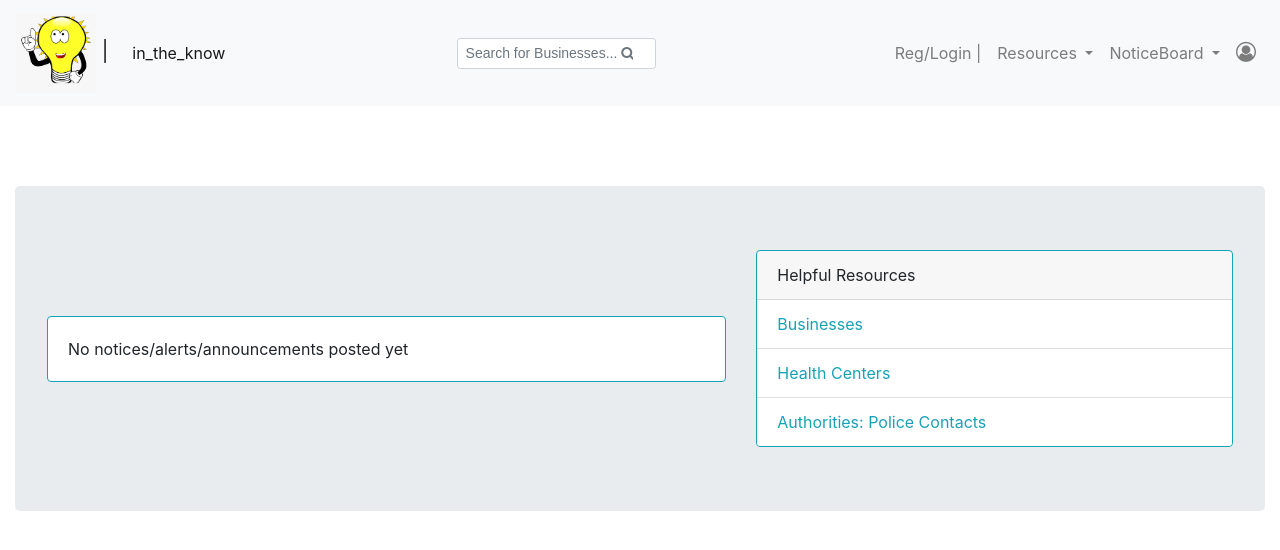
After one commit to rknyra/in-the-know, a Django app: page /notices/ in a window 1280 px wide. The commit adds this page. Shown: the top 550 px of the page. Run offline with Django 3.2, Linux system fonts and the light colour scheme; data that the repository does not hold is empty; some libraries are stand-ins or nearby versions.

Commit message:
create the notices page where users can view the neighborhood notices that have been posted

```diff
--- a/itk_app/admin.py
+++ b/itk_app/admin.py
@@ -1,8 +1,9 @@
 from django.contrib import admin
 from django.contrib.auth.models import User
-from .models import Neighborhood, Profile, Business
+from .models import Neighborhood, Profile, Business, Notice
 
 #registering the models
 admin.site.register(Neighborhood)
 admin.site.register(Profile)
 admin.site.register(Business)
+admin.site.register(Notice)
--- /dev/null
+++ b/itk_app/templates/itk_pages/notices.html
@@ -0,0 +1,62 @@
+{% extends 'itk_pages/base.html'%}
+{% load bootstrap4 %}
+
+
+{% block content %}
+{{ block.super }}
+
+<div class="container-fluid topBuffer">
+    <div class="jumbotron">
+        <div class="row">
+
+            <!-- ============== start of notices div ================== -->
+            {% if notices %}
+            {% for notice in notices %}
+
+            <div class="col-xs-6 col-sm-7 col-md-7 col-lg-7">
+
+                <div class="card border-info slightOpaicty mb-3">
+                    <div class="card-header"> Posted on: {{ notice.post_date }}</div>
+                        <div class="card-body">
+                            <h5 class="card-title"> {{ notice.notice_title }} </h5>
+                            <img class="card-img-top" src="{{ notice.notice_pic.cdn_url }}" alt="Notice Image">
+                            <p class="card-text"> {{ notice.notice_details }} </p>
+                            <p class="card-text"> Posted by: {{ notice.user }} </p>
+                        </div>
+                </div>
+            </div>
+            {% endfor %}
+
+            {% else %}
+
+             <div class="col-xs-6 col-sm-7 col-md-7 col-lg-7 align-self-center">
+                <div class="card border-info slightOpaicty">
+                 <div class="card-body"> No notices/alerts/announcements posted yet </div>
+                </div>
+            </div>
+
+           {% endif %}
+
+            <!-- ============== end of notices div ================== -->
+
+
+            <!-- ============== start of resources-links div ================== -->
+            <div class="col-xs-6 col-sm-5 col-md-5 col-lg-5">
+                <div class="card border-info slightOpaicty">
+                 <div class="card-header"> Helpful Resources </div>
+                    <ul class="list-group text-info list-group-flush">
+                        <li class="list-group-item"> Businesses </li>
+                        <li class="list-group-item"> Health Centers </li>
+                        <li class="list-group-item"> Authorities: Police Contacts </li>
+                    </ul>
+                </div>
+            </div>
+
+            <!-- ============== end of resources-links div ================== -->
+
+
+        </div> <!-- end of row -->
+    </div> <!-- jumbotron ends here -->
+</div> <!-- container ends here -->
+
+{% endblock %}
--- a/itk_app/templates/navbar.html
+++ b/itk_app/templates/navbar.html
@@ -40,7 +40,7 @@
           NoticeBoard
         </a>
         <div class="dropdown-menu" aria-labelledby="navbarDropdown2">
-          <a class="dropdown-item" href="#">View Notices</a>
+          <a class="dropdown-item" href="/notices">View Notices</a>
           <div class="dropdown-divider"></div>
           <a class="dropdown-item" href="/share-notice">Share Notice</a>
         </div>
--- a/itk_app/urls.py
+++ b/itk_app/urls.py
@@ -7,6 +7,5 @@ urlpatterns = [
     path('my-profile/',views.myProfile,name='my_profile'),
     path('update-profile/',views.updateProfile,name='update_profile'),
     path('share-notice/',views.shareNotice,name='share_notice'),
-
-
+    path('notices/',views.viewNotices,name='view_notices'),
 ]
--- a/itk_app/views.py
+++ b/itk_app/views.py
@@ -5,17 +5,17 @@ from django.contrib.auth.models import User
 
 
 #landing/index page
-
 def index(request):
 
     return render(request,'index.html', locals())
+
 
 #profilePage
 def myProfile(request):
     userProfile = Profile.objects.all()
 
+    return render(request, 'itk_pages/profile.html', locals())
 
-    return render(request, 'itk_pages/profile.html', locals())
 
 #updateProfile
 def updateProfile(request):
@@ -33,6 +33,7 @@ def updateProfile(request):
 
     return render(request, 'itk_pages/update_profile.html', locals())
 
+
 #share a notice
 def shareNotice(request):
     form = ShareNoticeForm()
@@ -45,7 +46,14 @@ def shareNotice(request):
             announcement = form.save(commit=False)
             announcement.user = request.user
             announcement.save()
-        return redirect('notices')
+        return redirect('view_notices')
     else:
         form = ShareNoticeForm()
         return render(request, 'itk_pages/share_notice.html', locals())
+
+
+#view notices/alerts/announcements
+def viewNotices(request):
+    notices=Notice.objects.all()
+
+    return render(request,'itk_pages/notices.html', locals())
```
Also changed, not shown: itk_app/models.py (+6 -4 lines), itk_app/migrations/0007_notice_post_date.py (added).
